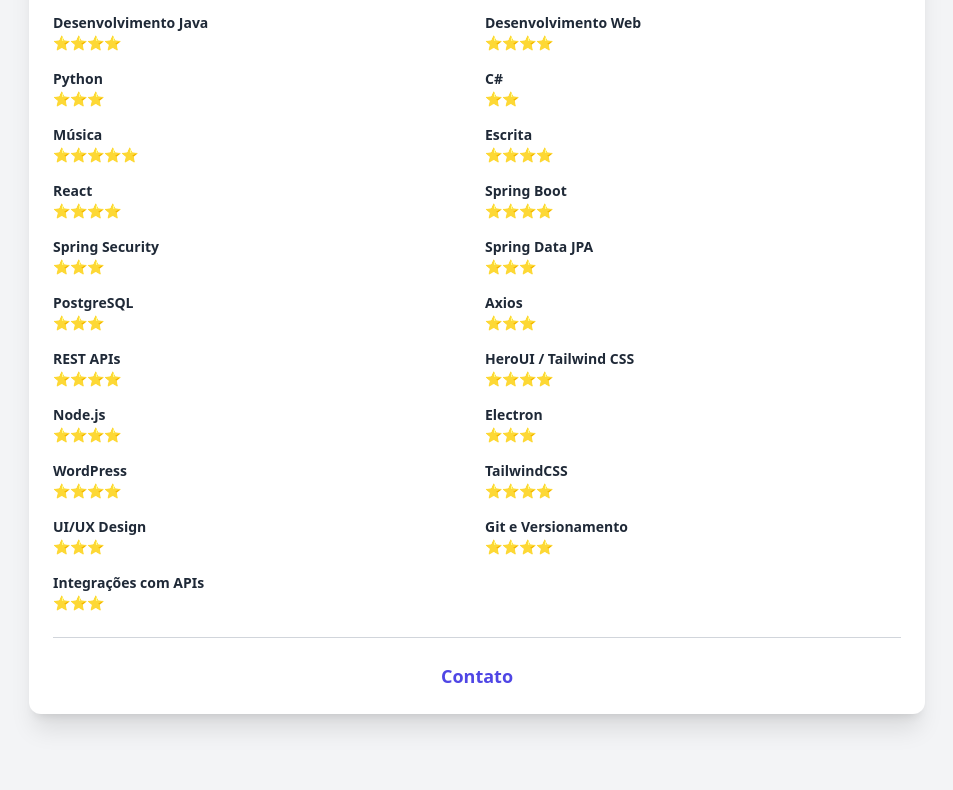
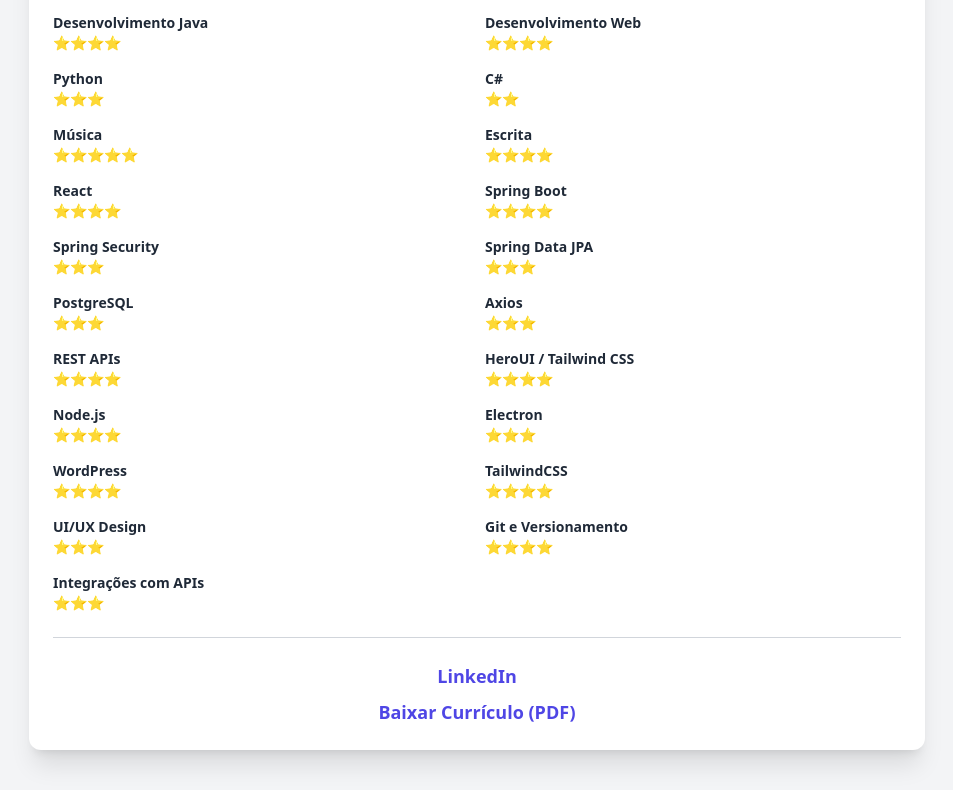
Before and after one commit to willoliveirac/cv, a plain HTML site: page index.html in a window 1280 px wide. Shown: the part 1572-2362 px from the top of the page, without its empty margins (163-1116 px from the left). Before the commit the page ends 2326 px from the top, so only its background shows below. Drawn offline with nearby package versions, Linux system fonts and the light colour scheme.

Commit message:
Atualização 2  2025

```diff
--- a/index.html
+++ b/index.html
@@ -225,12 +225,26 @@
 
       <hr class="my-6 border-gray-300" />
 
-      <footer class="text-center">
-        <a
-          href="https://www.linkedin.com/in/willoliveirac/"
-          class="text-indigo-600 hover:underline text-lg font-semibold"
-          >Contato</a
-        >
+      <footer class="text-center space-y-2 mt-6">
+        <div>
+          <a
+            href="https://www.linkedin.com/in/willoliveirac/"
+            target="_blank"
+            class="text-indigo-600 hover:underline text-lg font-semibold"
+          >
+            LinkedIn
+          </a>
+        </div>
+
+        <div>
+          <a
+            href="cv-pdf.pdf"
+            download
+            class="text-indigo-600 hover:underline text-lg font-semibold"
+          >
+            Baixar Currículo (PDF)
+          </a>
+        </div>
       </footer>
     </div>
   </body>
```
Also changed, not shown: 1 other file.
